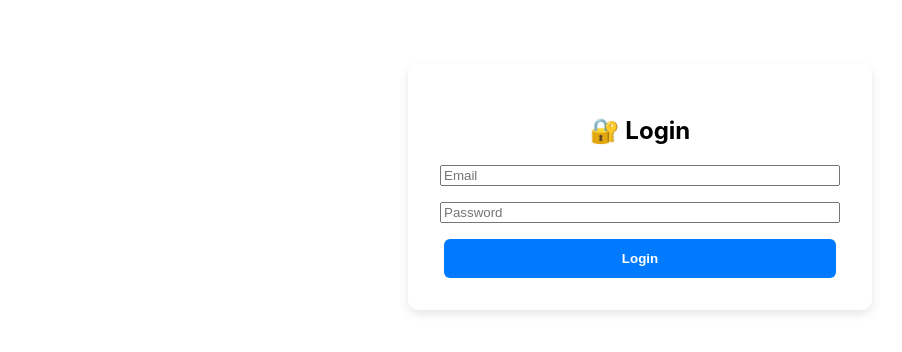
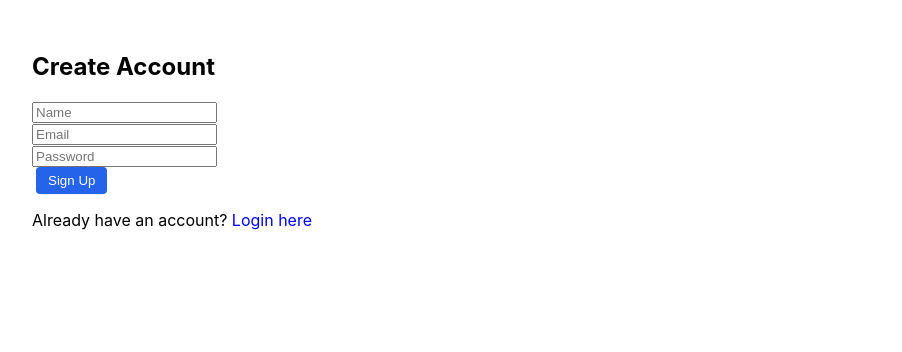
Before and after one commit to srikantapanigrahy/product-inventory-app, a React (Create React App) app in the folder product-inventory-frontend/: page /signup in a window 1280 px wide. Before the commit this address led to /login. Shown: the top 352 px of the page, without its empty margins (0-902 px from the left). Built offline with nearby package versions, Linux system fonts and the light colour scheme; no server answers.

Commit message:
adding sign up

```diff
--- a/product-inventory-frontend/src/App.js
+++ b/product-inventory-frontend/src/App.js
@@ -3,6 +3,7 @@ import { Routes, Route, Navigate } from "react-router-dom";
 import { ToastContainer } from "react-toastify";
 import "react-toastify/dist/ReactToastify.css";
 
+import Signup from "./pages/Signup";
 import Login from "./pages/Login";
 import Dashboard from "./pages/Dashboard";
 import Items from "./pages/Items";
@@ -13,10 +14,12 @@ import ProtectedRoute from "./components/ProtectedRoute";
 export default function App() {
   return (
     <>
+
       <Routes>
+        <Route path="/" element={<Login />} />
+        <Route path="/signup" element={<Signup />} />
         {/* Public Route */}
-        <Route path="/" element={<Navigate to="/login" />} />
-        <Route path="/login" element={<Login />} />
+
 
         {/* Protected Routes */}
         <Route
--- a/product-inventory-frontend/src/pages/Login.jsx
+++ b/product-inventory-frontend/src/pages/Login.jsx
@@ -46,6 +46,7 @@ export default function Login() {
       <form
         onSubmit={handleSubmit}
         style={{ display: "flex", flexDirection: "column", gap: "1rem" }}
+
       >
         <input
           type="email"
@@ -78,6 +79,15 @@ export default function Login() {
           Login
         </button>
       </form>
+      <p>
+        Don't have an account?{" "}
+        <span
+          style={{ color: "blue", cursor: "pointer" }}
+          onClick={() => navigate("/signup")}
+        >
+          Create one
+        </span>
+      </p>
     </div>
   );
 }
--- /dev/null
+++ b/product-inventory-frontend/src/pages/Signup.jsx
@@ -0,0 +1,68 @@
+import React, { useState } from "react";
+import api from "../api/axiosConfig";
+import { useNavigate } from "react-router-dom";
+
+export default function Signup() {
+  const navigate = useNavigate();
+  const [form, setForm] = useState({
+    name: "",
+    email: "",
+    password: ""
+  });
+
+  const handleSubmit = async (e) => {
+    e.preventDefault();
+    try {
+      await api.post("/auth/signup", form);
+      alert("Signup successful! Please login.");
+      navigate("/");  // Go to login page
+    } catch (err) {
+      alert("Signup failed — user already exists or invalid data");
+    }
+  };
+
+  return (
+    <div style={{ padding: "2rem" }}>
+      <h2>Create Account</h2>
+
+      <form onSubmit={handleSubmit}>
+        <input
+          placeholder="Name"
+          value={form.name}
+          onChange={(e) =>
+            setForm({ ...form, name: e.target.value })
+          }
+        /><br/>
+
+        <input
+          placeholder="Email"
+          value={form.email}
+          onChange={(e) =>
+            setForm({ ...form, email: e.target.value })
+          }
+        /><br/>
+
+        <input
+          type="password"
+          placeholder="Password"
+          value={form.password}
+          onChange={(e) =>
+            setForm({ ...form, password: e.target.value })
+          }
+        /><br/>
+
+        <button type="submit">Sign Up</button>
+      </form>
+
+      <p>
+        Already have an account?{" "}
+        <span
+          style={{ color: "blue", cursor: "pointer" }}
+          onClick={() => navigate("/")}
+        >
+          Login here
+        </span>
+      </p>
+    </div>
+  );
+}
```
